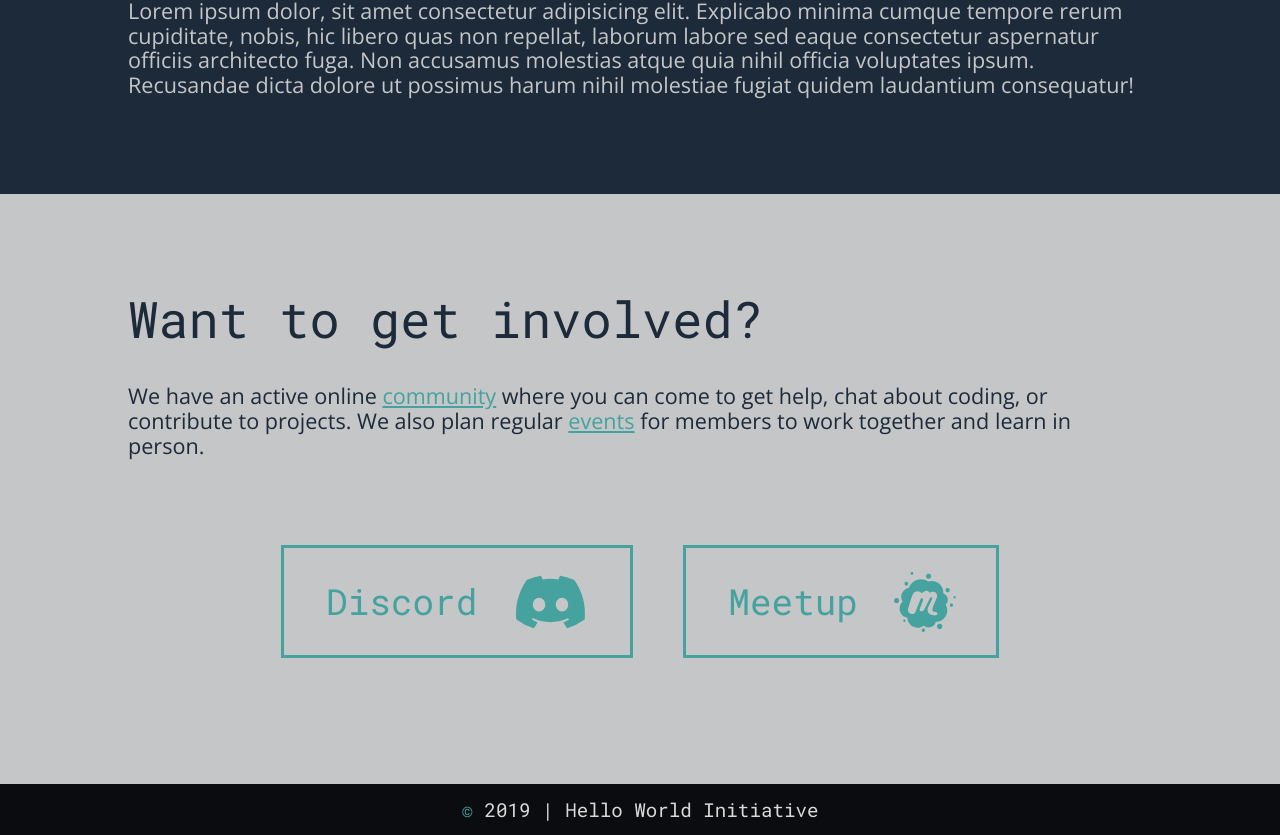
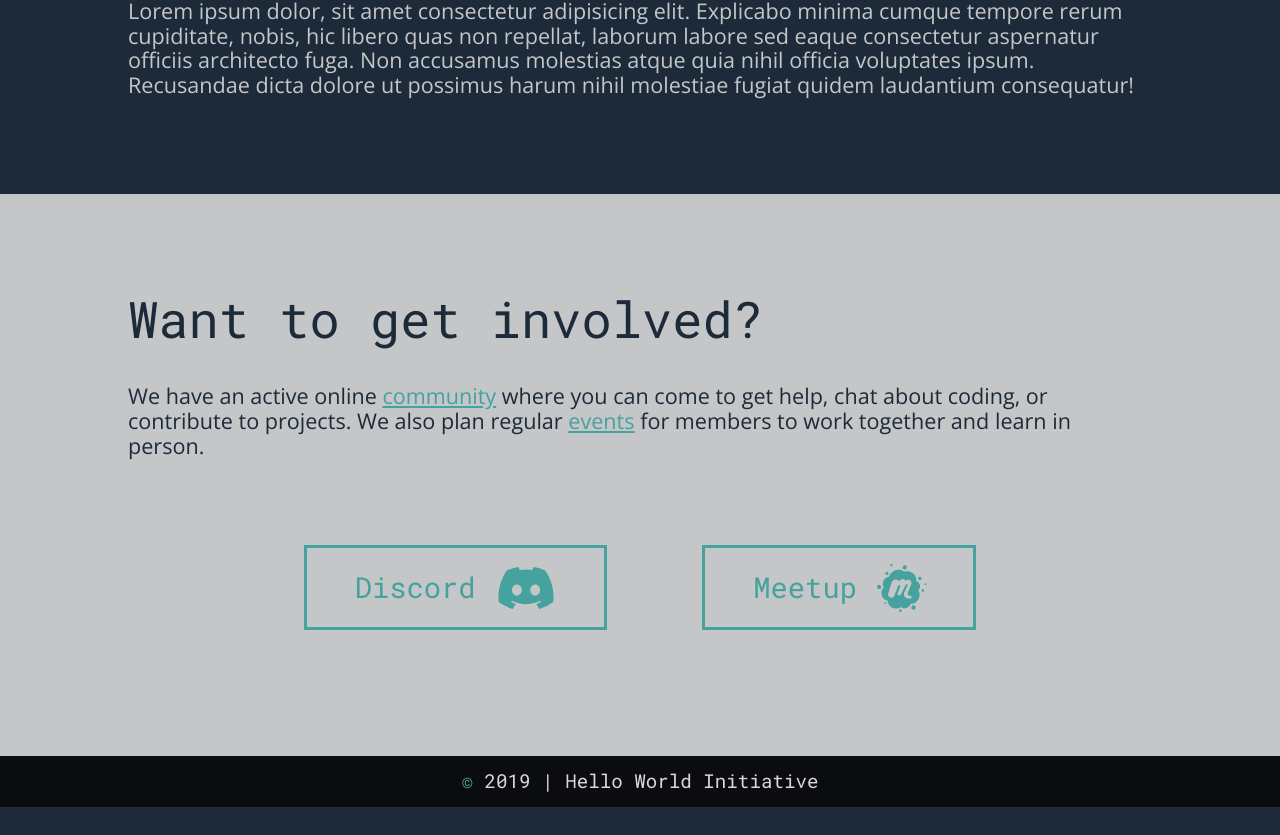
Before and after one commit to hello-world-initiative/hello-world-initiative, a React (Create React App) app: page /about in a window 1280 px wide. Shown: the part 1567-2402 px from the top of the page. After the commit the page ends 2374 px from the top, so only its background shows below. Built offline with nearby package versions, Linux system fonts and the light colour scheme.

Commit message:
button-size

```diff
--- a/src/styles/components/LinkButton.scss
+++ b/src/styles/components/LinkButton.scss
@@ -19,11 +19,11 @@
 
 // Todo: finish these styles
 .linkButton {
-  font-size: 3rem;
+  font-size: 2.4rem;
   display: flex;
   justify-content: center;
   align-items: center;
-  padding: 1.6rem 3.5rem;
+  padding: 1rem 4rem;
   margin-bottom: 2.5rem;
 
 }
@@ -60,9 +60,9 @@
 
 .linkButton-text {
   font-family: 'Roboto Mono', monospace;
-  margin-right: 3rem;
+  margin-right: 1.7rem;
 }
 
 .linkButton-icon {
-  font-size: 5rem;
+  font-size: 4rem;
 }
```
